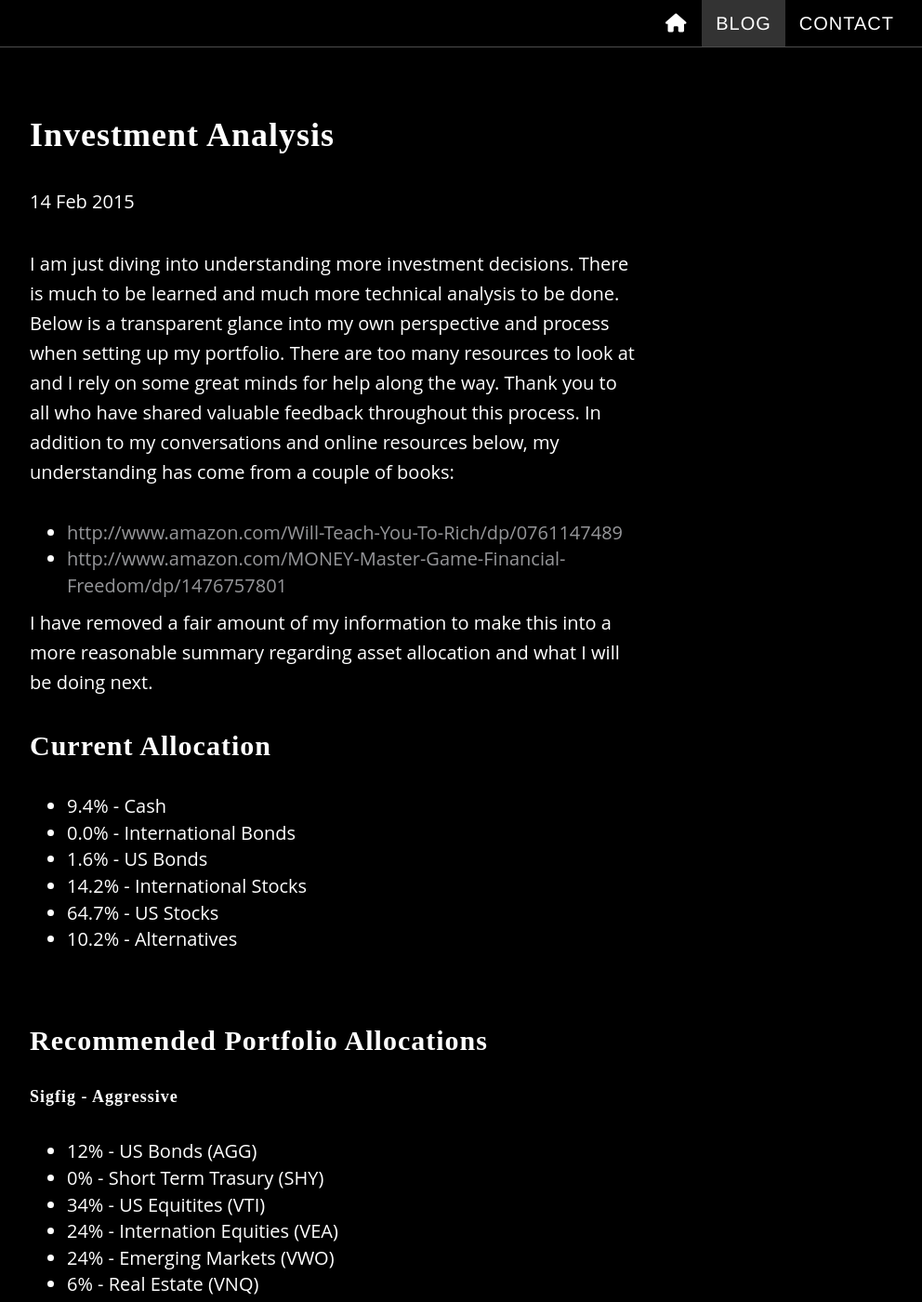
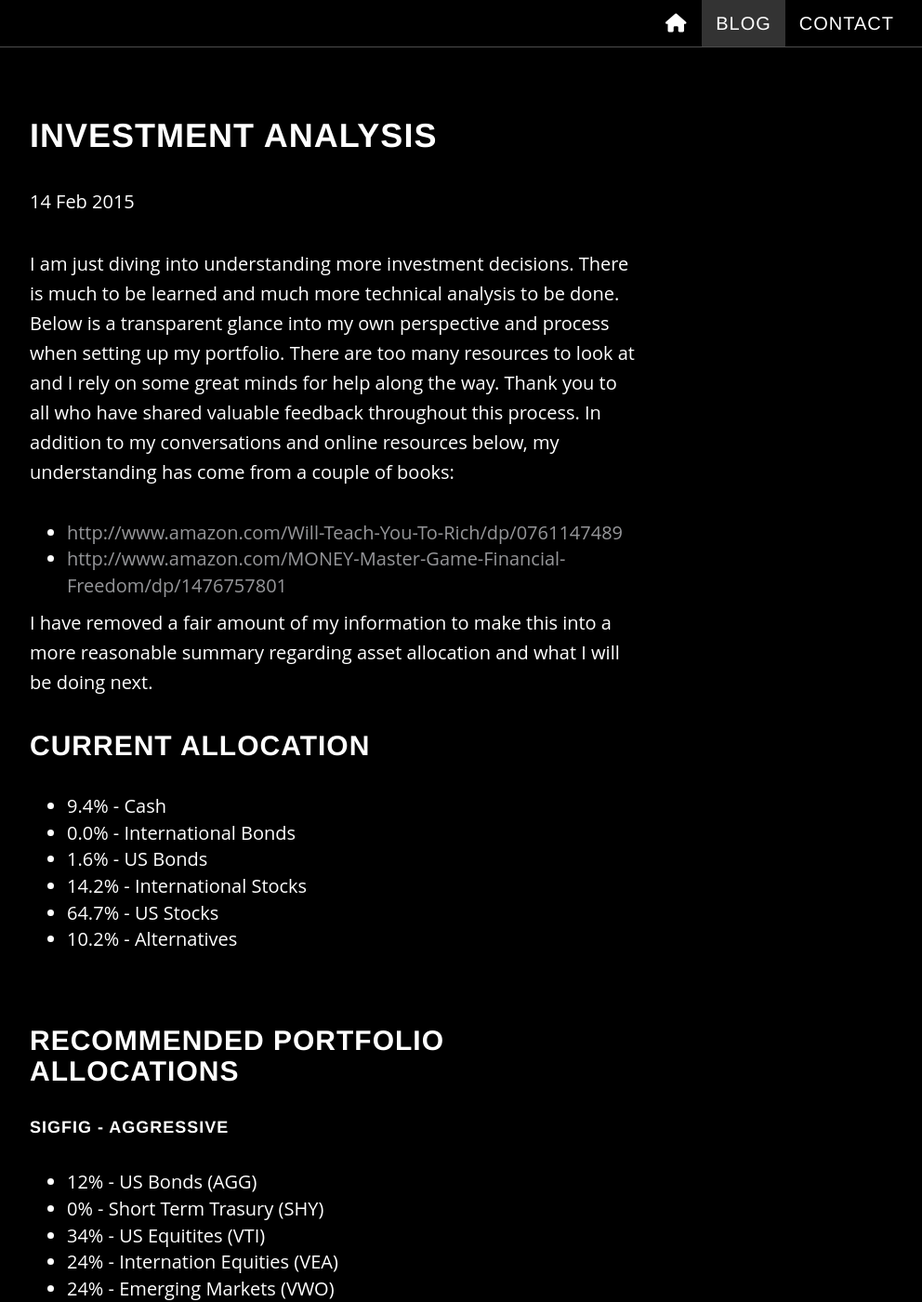
Before and after one commit to peterkraymond/peterkraymond.github.io, a Jekyll site: the page built from _posts/2015-02-14-Investing_Breakdown.md, in a window 1280 px wide and 1400 px high. Shown: the whole window at 93% size, without its empty margins (233-1225 px from the left). Built offline with Jekyll 4.4.1, drawn with Linux system fonts in a browser that asks for light colours; nearby versions of some CDN libraries; library files that are not in the unit come from our copies.

Commit message:
updating fonts

```diff
--- a/css/grayscale.css
+++ b/css/grayscale.css
@@ -24,8 +24,8 @@
 h5,
 h6 {
     margin: 0 0 35px;
-    /*text-transform: uppercase;*/
-    font-family: 'Playfair Display SC', serif;
+    text-transform: uppercase;
+    font-family: "Helvetica Neue",Helvetica,Arial,sans-serif;
     font-weight: 700;
     letter-spacing: 1px;
 }
```
